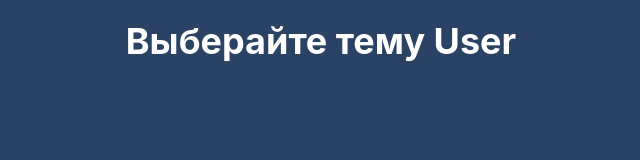
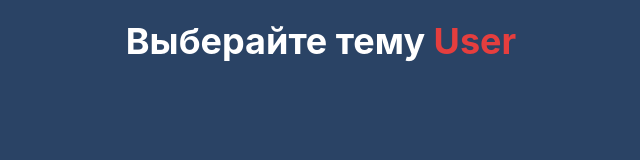
Before and after one commit to Yousuf-kh/ys-quiz, a React (Vite) app: page /category in a window 1280 px wide. Shown: the top 160 px of the page, without its empty margins (319-959 px from the left). Built offline with nearby package versions, Linux system fonts and the light colour scheme.

Commit message:
edit:userName

```diff
--- a/src/components/Category.jsx
+++ b/src/components/Category.jsx
@@ -9,7 +9,7 @@ const Category = () => {
   return (
     <Box align={'center'} bg={'blue.800'} minH={'100dvh'}>
       <Container maxW={'container.md'}>
-        <Heading textAlign={'center'} color={"#fff"} p={5}>Выберайте тему {userName ? userName : 'User'}</Heading>
+        <Heading textAlign={'center'} color={"#fff"} p={5}>Выберайте тему <Box color={'red.500'} as='span'>{userName ? userName : 'User'}</Box></Heading>
         <Flex h={'70dvh'} justify={'center'} flexDir={'column'} gap={5} maxW={{md:'60%',base:''}} mx={'auto'}>
           <Flex bg={'green.500'} px={5} py={3} borderRadius={'20px'} color={'white'} align={'center'} justify={'center'} gap={6}>
             <Image w={{md:'120px',base:'80px'}} src={'/icon1.png'} />
```
